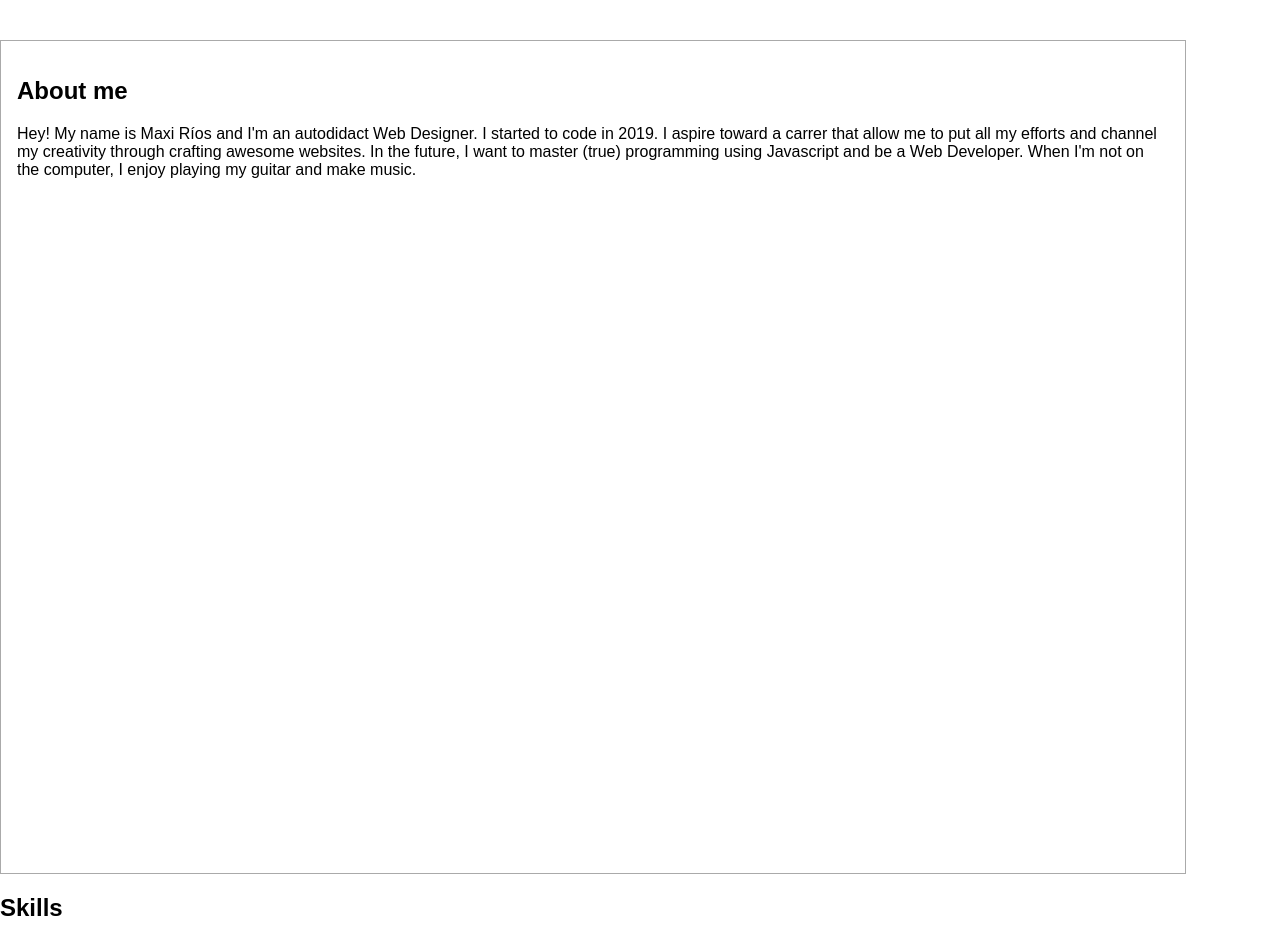
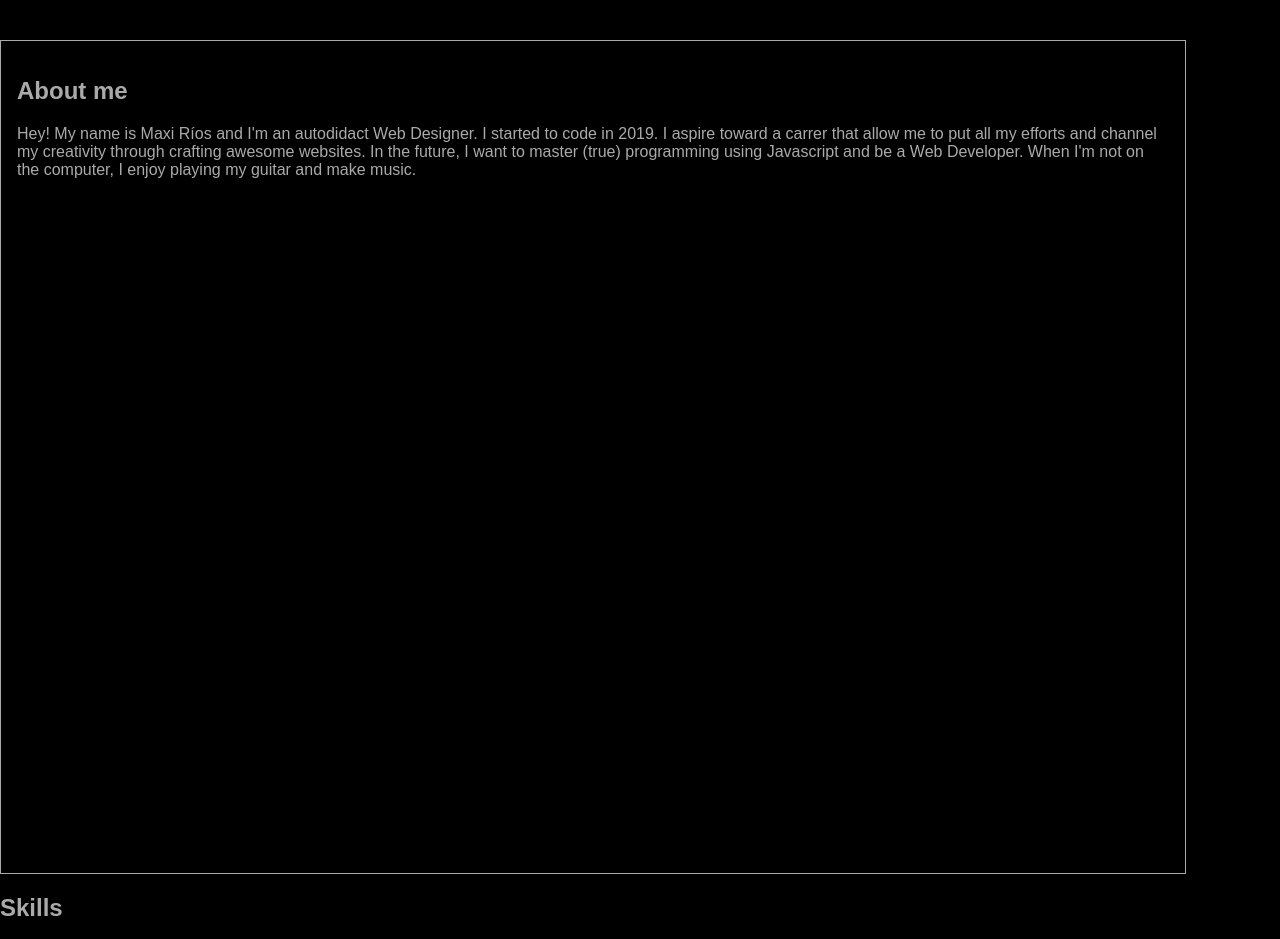
Before and after one commit to M4xxR5/maxirios.github.io, a plain HTML site: page index.html in a window 1280 px wide. Shown: the part 760-1699 px from the top of the page. Drawn offline with Linux system fonts and the light colour scheme.

Commit message:
night mode and english comments

```diff
--- a/index.html
+++ b/index.html
@@ -15,14 +15,14 @@
         <section id="bio">
             <h2>About me</h2>
             <p>
-                Hey! My name is Maxi Ríos and I'm an autodidact Web Designer. I started to code in 2019. <!-- empecé en el mundo de la informatica en 2019 y ahora soy maquetador web -->
+                Hey! My name is Maxi Ríos and I'm an autodidact Web Designer. I started to code in 2019. <!-- I started in the world of code in 2019 and now I'm an autodidact Web Designer (is this better?) -->
                 I aspire toward a carrer that allow me to put all my efforts and channel my creativity through crafting awesome websites.
                 In the future, I want to master (true) programming using Javascript and be a Web Developer.
                 When I'm not on the computer, I enjoy playing my guitar and make music.
             </p>
         </section>
         <section id="skills">
-            <h2>Skills</h2> <!-- incluir habilidades no informaticas -->
+            <h2>Skills</h2> <!-- include non-computer skills -->
             <ul>
                 <li>HTML: Advanced</li>
                 <li>CSS: Advanced</li>
--- a/style.css
+++ b/style.css
@@ -1,8 +1,8 @@
 @import url('https://fonts.googleapis.com/css2?family=Manrope:wght@800&display=swap');
 
 body {
-    /*background-color: #000;
-    color: #AAA;*/
+    background-color: #000;
+    color: #AAA;
     margin: 0px;
     padding: 0px;
     font-family: sans-serif;
@@ -11,6 +11,7 @@ body {
 h1 {
     font-family: Manrope;
 }
+
 section {
     width: 100vw;
     height: 100vh;
```
